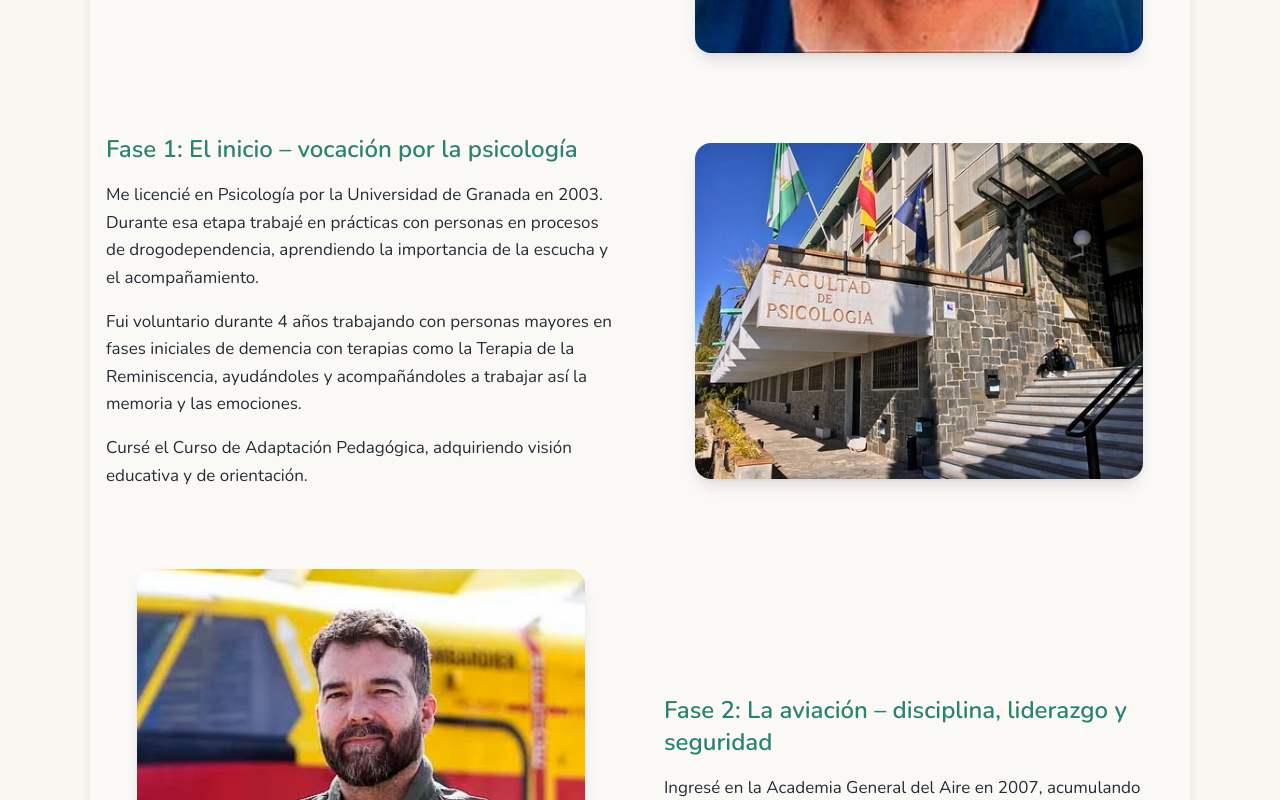
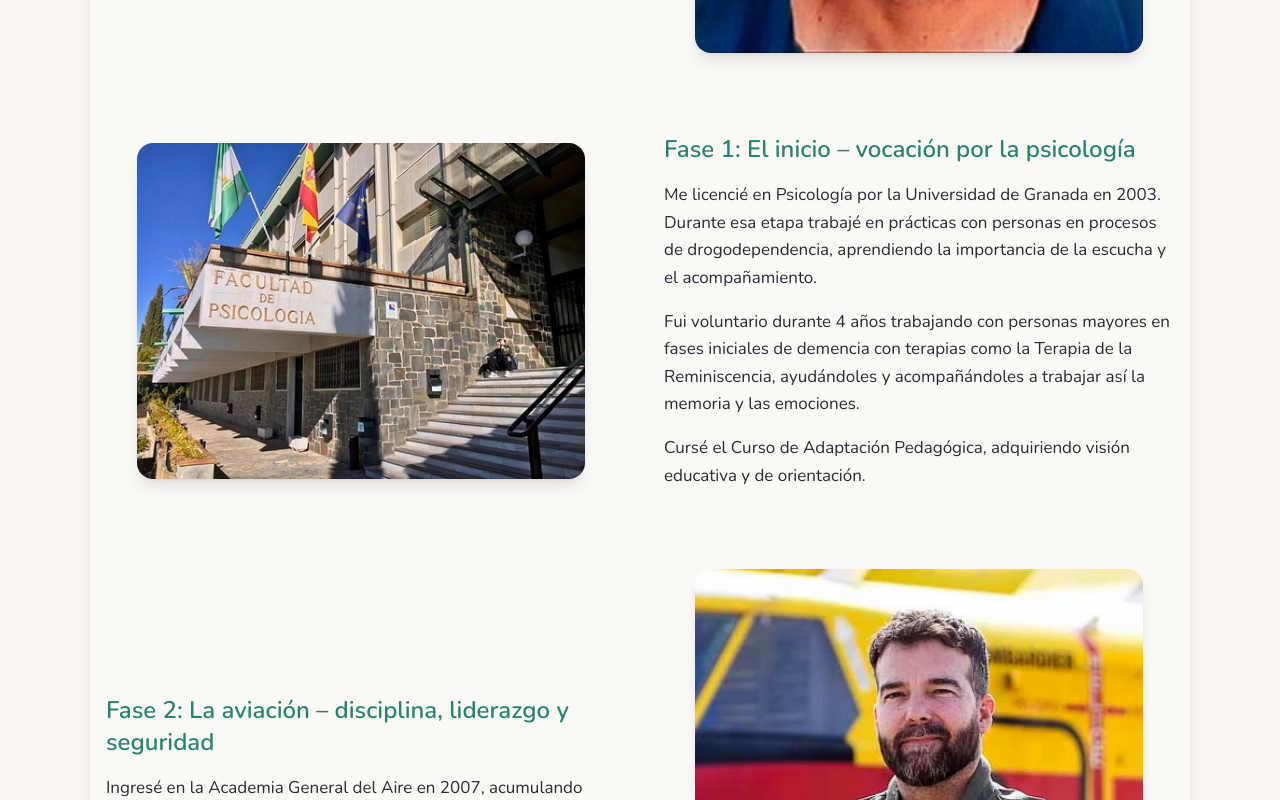
Before and after one commit to psicopiloto/psicopilotopage1, a Next.js app: page /sobre-mi in a window 1280 px wide. Shown: the part 1160-1960 px from the top of the page. Built offline with nearby package versions, Linux system fonts and the light colour scheme.

Commit message:
Update sobre-mi.js

```diff
--- a/pages/sobre-mi.js
+++ b/pages/sobre-mi.js
@@ -7,7 +7,7 @@ import PageHeader from "../components/PageHeader";
 import AnimatedCTA from "../components/AnimatedCTA";
 import BackgroundLogo from "../components/BackgroundLogo";
 import Image from "next/image";
-import clsx from 'clsx'; // Importar clsx para gestionar las clases condicionales
+import clsx from 'clsx';
 
 export default function SobreMi() {
   const fasesTrayectoria = [
@@ -114,8 +114,11 @@ export default function SobreMi() {
               {/* === CAJA DEL TEXTO === */}
               <div
                 // ⬇️ MÓVIL: order-1 (Texto va arriba)
-                // ⬇️ DESKTOP: Alterna order-1 o order-2 para que el texto alterne IZQ/DER.
-                className={i % 2 === 0 ? "order-1 md:order-1" : "order-1 md:order-2"}
+                // ⬇️ DESKTOP: Alterna order-2 (derecha) si es par; order-1 (izquierda) si es impar.
+                className={clsx("order-1", {
+                    "md:order-2": i % 2 === 0, // Par (0, 2): Texto a la derecha
+                    "md:order-1": i % 2 !== 0, // Impar (1, 3): Texto a la izquierda
+                })}
               >
                 <h3 id={`fase-title-${i}`} className="text-2xl font-semibold mb-4 text-psicopiloto-green-600">
                   {fase.title}
@@ -139,8 +142,11 @@ export default function SobreMi() {
               {/* === CAJA DE LA IMAGEN === */}
               <div
                 // ⬇️ MÓVIL: order-2 (Imagen va abajo, después del texto)
-                // ⬇️ DESKTOP: Alterna order-2 o order-1 para que la imagen alterne DER/IZQ.
-                className={i % 2 === 0 ? "order-2 md:order-2" : "order-2 md:order-1"}
+                // ⬇️ DESKTOP: Alterna order-1 (izquierda) si es par; order-2 (derecha) si es impar.
+                className={clsx("order-2", {
+                    "md:order-1": i % 2 === 0, // Par (0, 2): Imagen a la izquierda (1, 3)
+                    "md:order-2": i % 2 !== 0, // Impar (1, 3): Imagen a la derecha (2, 4)
+                })}
               >
                 <Image
                   src={fase.img}
```
